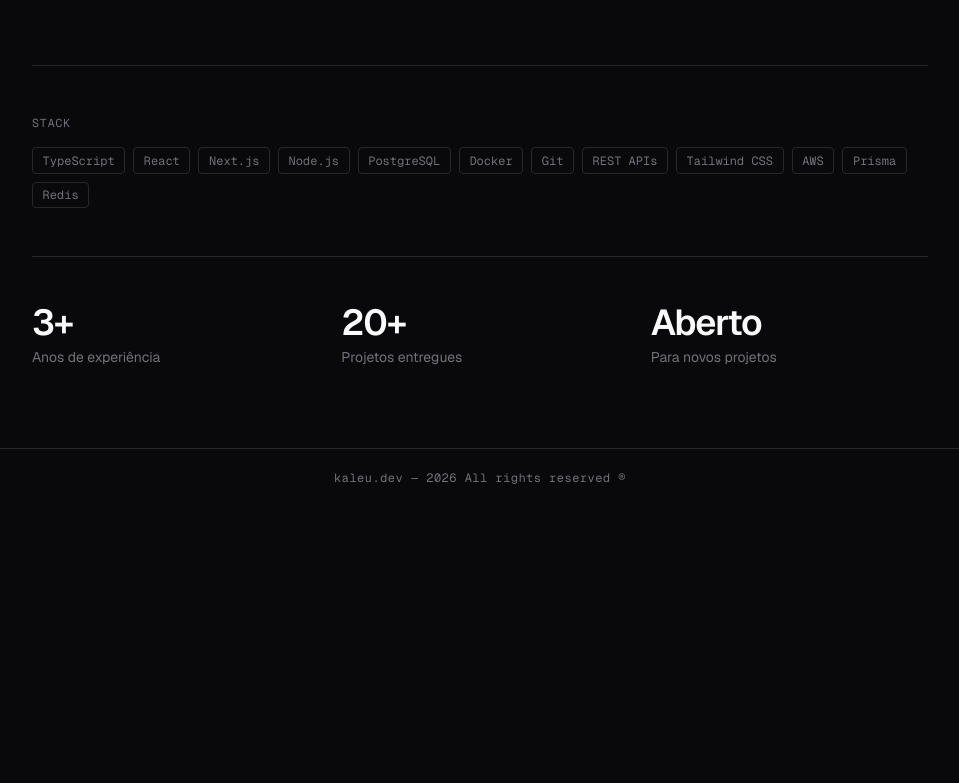
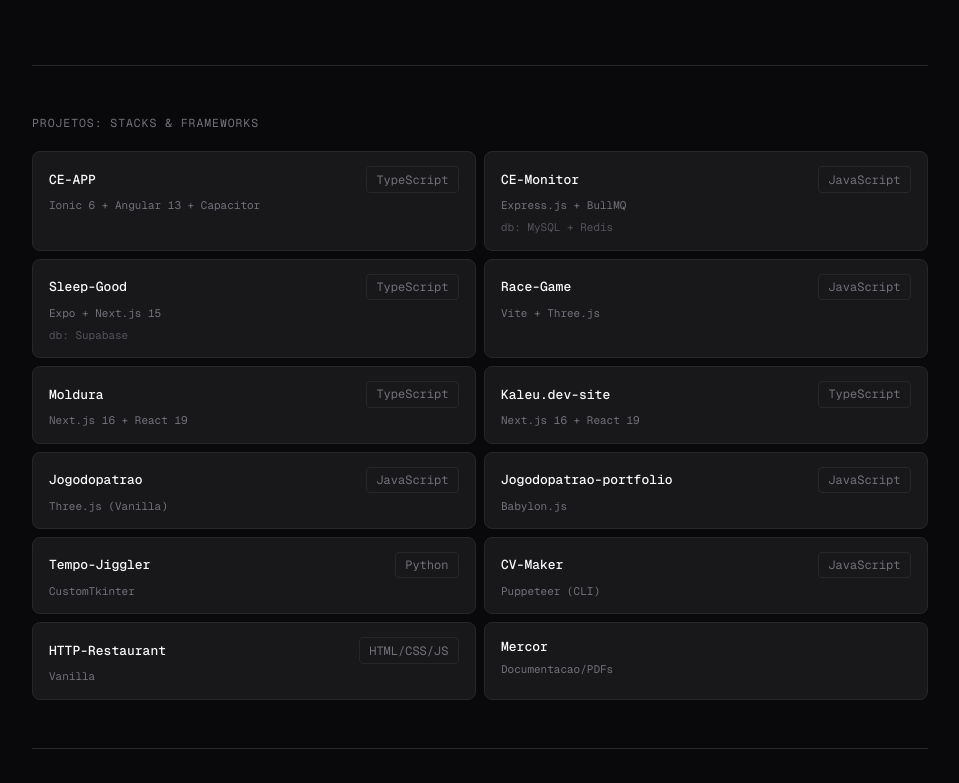
Before and after one commit to Kaleugit/kaleu.dev-site, a Next.js app: page /sobre-mim in a window 1280 px wide. Shown: the part 1177-1960 px from the top of the page, without its empty margins (160-1119 px from the left). Before the commit the page ends 1684 px from the top, so only its background shows below. Built offline with nearby package versions, Linux system fonts and the light colour scheme.

Commit message:
feat: atualiza secao stack com grid de projetos e ajustes
- substitui skill tags genericos por grid 2 colunas de project cards
- adiciona label "Projetos: stacks & frameworks"
- atualiza stat de projetos entregues para 15+

Co-Authored-By: Claude Sonnet 4.6 <noreply@anthropic.com>

```diff
--- a/app/sobre-mim/page.tsx
+++ b/app/sobre-mim/page.tsx
@@ -1,14 +1,23 @@
 import Image from "next/image";
 
-const skills = [
-  "TypeScript", "React", "Next.js", "Node.js",
-  "PostgreSQL", "Docker", "Git", "REST APIs",
-  "Tailwind CSS", "AWS", "Prisma", "Redis",
+const projectStack = [
+  { name: "CE-APP",                lang: "TypeScript",   framework: "Ionic 6 + Angular 13 + Capacitor", db: null },
+  { name: "CE-Monitor",            lang: "JavaScript",   framework: "Express.js + BullMQ",              db: "MySQL + Redis" },
+  { name: "Sleep-Good",            lang: "TypeScript",   framework: "Expo + Next.js 15",                db: "Supabase" },
+  { name: "Race-Game",             lang: "JavaScript",   framework: "Vite + Three.js",                  db: null },
+  { name: "Moldura",               lang: "TypeScript",   framework: "Next.js 16 + React 19",            db: null },
+  { name: "Kaleu.dev-site",        lang: "TypeScript",   framework: "Next.js 16 + React 19",            db: null },
+  { name: "Jogodopatrao",          lang: "JavaScript",   framework: "Three.js (Vanilla)",               db: null },
+  { name: "Jogodopatrao-portfolio",lang: "JavaScript",   framework: "Babylon.js",                       db: null },
+  { name: "Tempo-Jiggler",         lang: "Python",       framework: "CustomTkinter",                    db: null },
+  { name: "CV-Maker",              lang: "JavaScript",   framework: "Puppeteer (CLI)",                  db: null },
+  { name: "HTTP-Restaurant",       lang: "HTML/CSS/JS",  framework: "Vanilla",                          db: null },
+  { name: "Mercor",                lang: null,           framework: "Documentacao/PDFs",                db: null },
 ];
 
 const stats = [
   { value: "3+", label: "Anos de experiência" },
-  { value: "20+", label: "Projetos entregues" },
+  { value: "15+", label: "Projetos entregues" },
   { value: "Aberto", label: "Para novos projetos" },
 ];
 
@@ -80,25 +89,75 @@ export default function SobreMim() {
           </div>
         </div>
 
-        {/* Stack — abaixo da foto/bio */}
+        {/* Stack — projetos e tecnologias */}
         <div style={{
           borderTop: '1px solid var(--border)',
           marginTop: '4rem',
           paddingTop: '3rem',
         }}>
           <p style={{
+            fontFamily: 'var(--font-geist-mono)',
             fontSize: '0.72rem',
-            fontFamily: 'var(--font-geist-mono)',
             color: 'var(--muted)',
             letterSpacing: '0.08em',
             textTransform: 'uppercase',
-            marginBottom: '1rem',
+            marginBottom: '1.25rem',
           }}>
-            Stack
+            Projetos: stacks &amp; frameworks
           </p>
-          <div style={{ display: 'flex', flexWrap: 'wrap', gap: '0.5rem' }}>
-            {skills.map((skill) => (
-              <span key={skill} className="tag">{skill}</span>
+          <div style={{
+            display: 'grid',
+            gridTemplateColumns: 'repeat(2, 1fr)',
+            gap: '0.5rem',
+          }}>
+            {projectStack.map(({ name, lang, framework, db }) => (
+              <div
+                key={name}
+                style={{
+                  backgroundColor: 'var(--surface)',
+                  border: '1px solid var(--border)',
+                  borderRadius: '0.5rem',
+                  padding: '0.875rem 1rem',
+                  display: 'flex',
+                  flexDirection: 'column',
+                  gap: '0.35rem',
+                }}
+              >
+                <div style={{ display: 'flex', justifyContent: 'space-between', alignItems: 'center', gap: '0.5rem' }}>
+                  <span style={{
+                    fontFamily: 'var(--font-geist-mono)',
+                    fontSize: '0.8125rem',
+                    fontWeight: 500,
+                    color: 'var(--text)',
+                    whiteSpace: 'nowrap',
+                    overflow: 'hidden',
+                    textOverflow: 'ellipsis',
+                  }}>
+                    {name}
+                  </span>
+                  {lang && (
+                    <span className="tag" style={{ flexShrink: 0 }}>{lang}</span>
+                  )}
+                </div>
+                <span style={{
+                  fontFamily: 'var(--font-geist-mono)',
+                  fontSize: '0.6875rem',
+                  color: 'var(--muted)',
+                  lineHeight: 1.4,
+                }}>
+                  {framework}
+                </span>
+                {db && (
+                  <span style={{
+                    fontFamily: 'var(--font-geist-mono)',
+                    fontSize: '0.6875rem',
+                    color: 'var(--muted)',
+                    opacity: 0.65,
+                  }}>
+                    db: {db}
+                  </span>
+                )}
+              </div>
             ))}
           </div>
         </div>
```
